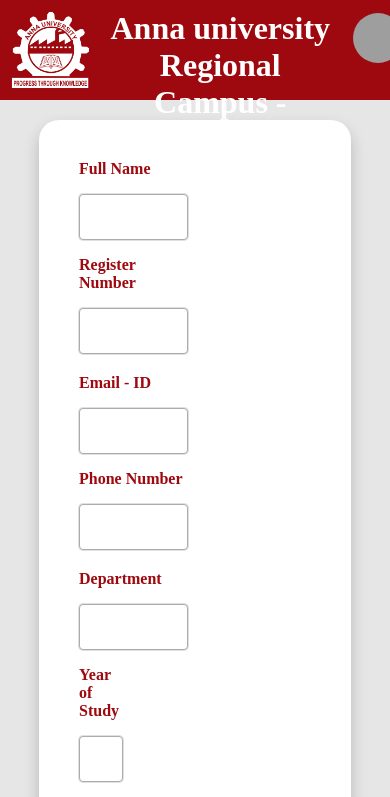
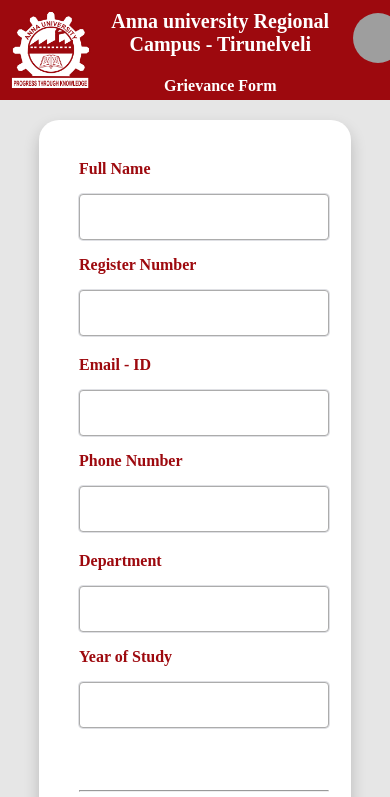
Before and after one commit to DominicwalterLOF/aurctform, a plain HTML site: page F.html in a window 390 px wide. Shown: the top 797 px of the page. Drawn offline with Linux system fonts and the light colour scheme; grey boxes are pictures that could not be loaded.

Commit message:
Update f.css

```diff
--- a/f.css
+++ b/f.css
@@ -22,7 +22,7 @@ display: flex;
 }
 .main {
     width: 80vw;
-
+    min-width: 300px;
     border-radius: 20px;
     box-shadow: 0 8px 16px 0 rgba(0, 0, 0, 0.2);
     padding: 20px;
@@ -51,6 +51,7 @@ input {
 
 .elem {
     width: 40%;
+    min-width: 250px;
 }
 
 
@@ -140,7 +141,17 @@ h4{
 
 }
 @media only screen and (max-width: 1050px){
+    body{
+        overflow-x:hidden ;
+        width: 100%;
+    }
     .row{
         display: block;
     }
+    .elem{
+        width: 80%;
+    }
+    h1{
+        font-size: 20px;
+    }
 }
```
